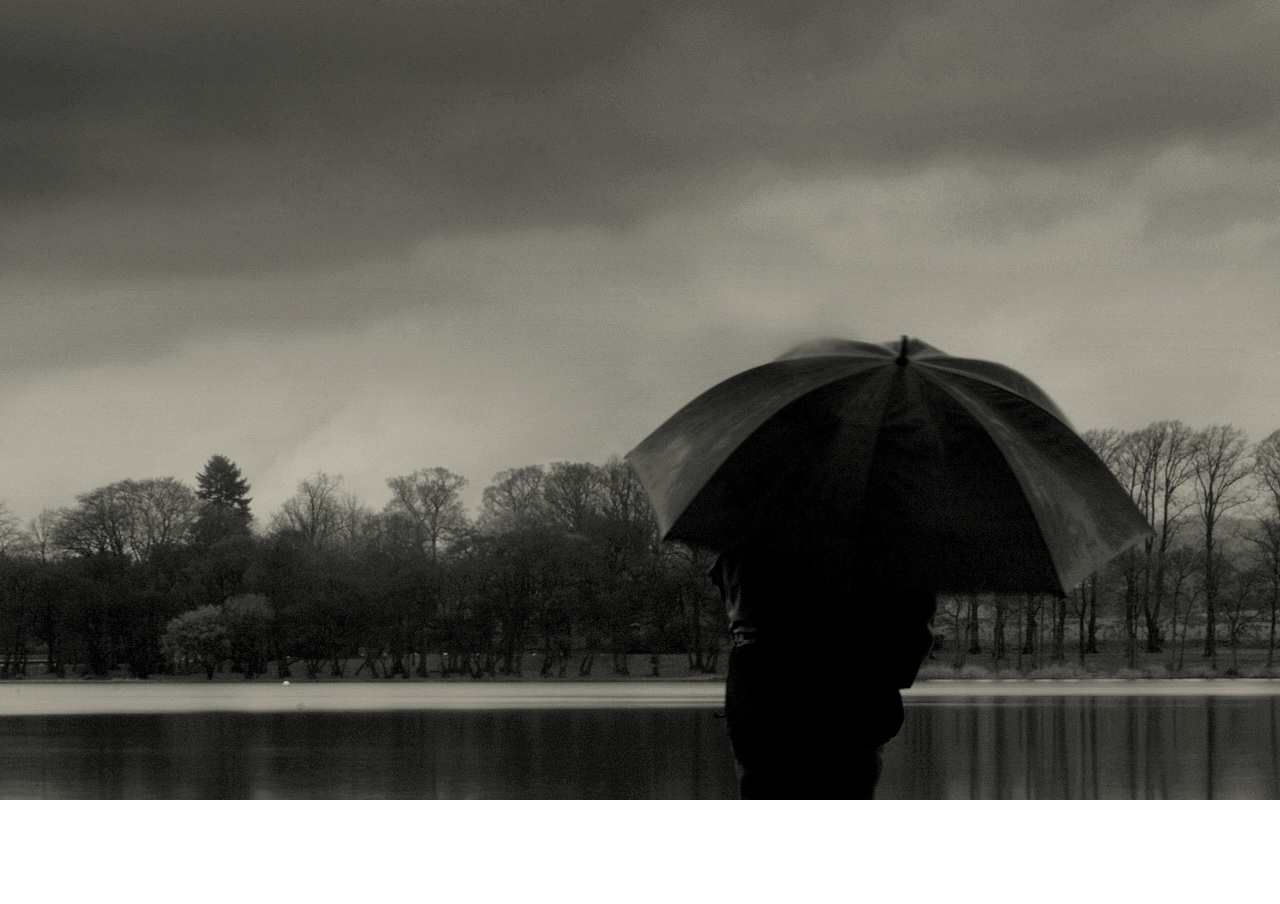
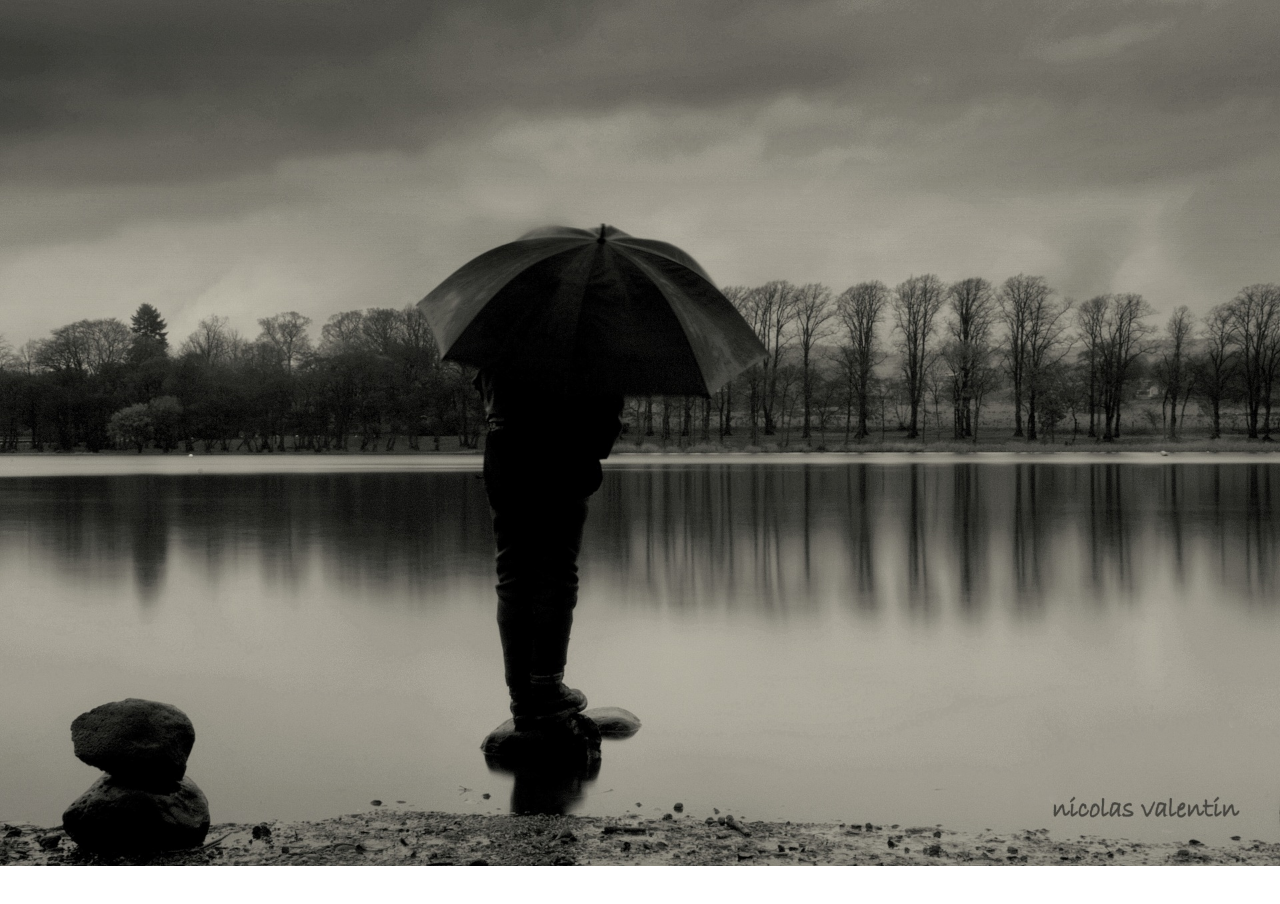
Before and after one commit to unturnedstones/unturnedstones.github.io, a plain HTML site: page index.html in a window 1280 px wide. Shown: the top 904 px of the page. Before the commit the page ends 800 px from the top, so only its background shows below. Drawn offline with Linux system fonts and the light colour scheme.

Commit message:
correcting css

```diff
--- a/assets/stylesheets/base.css
+++ b/assets/stylesheets/base.css
@@ -1,7 +1,9 @@
 body {
 	margin: 0;
+	height: 2000px;
 }
 	.first-slide {
-		height: 100%;
+		height: 1000px;
 		background: url('../images/first.jpg') no-repeat;
+		background-size: 100%;
 	}
```
